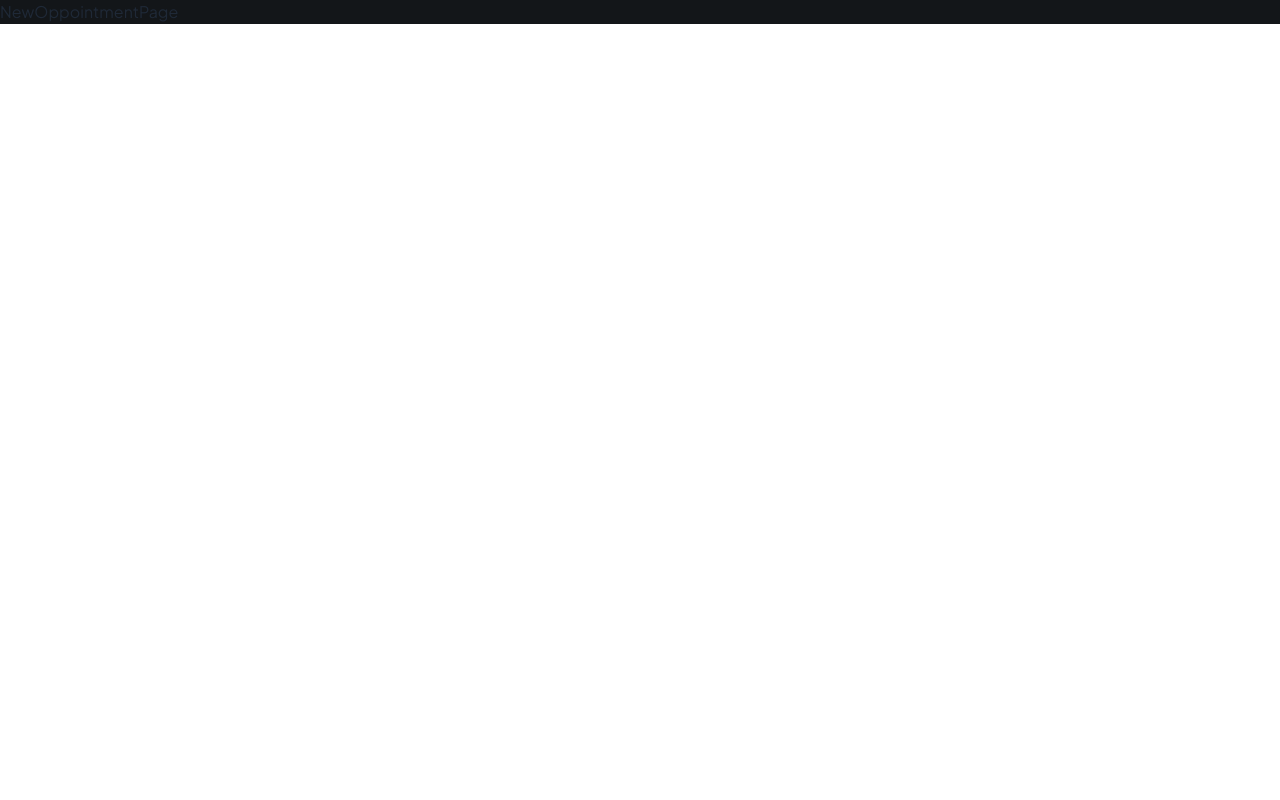
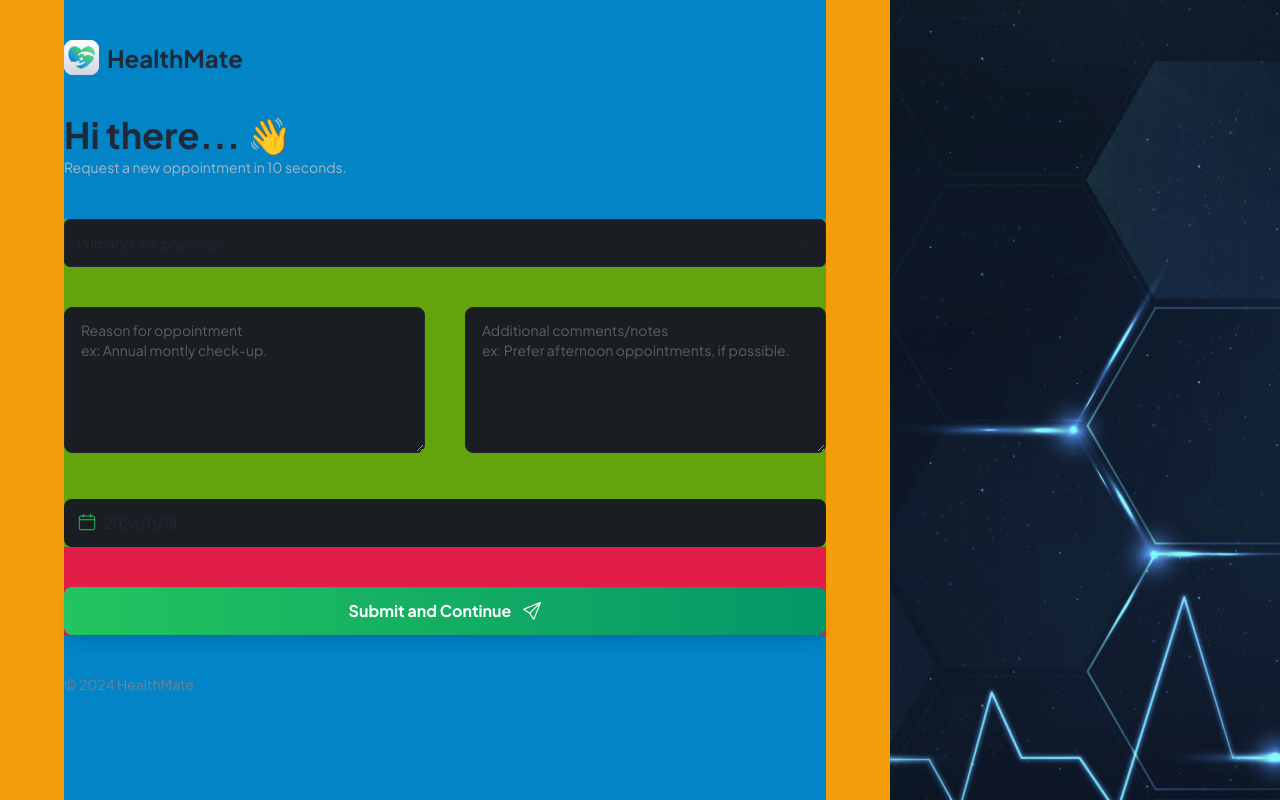
Before and after one commit to andryariadi/health-mate, a Next.js app: page /patients/1/new-oppointment in a window 1280 px wide. Built offline with nearby package versions, Linux system fonts and the light colour scheme.

Commit message:
create and styling oppointment form

```diff
--- a/src/app/patients/[userId]/new-oppointment/page.tsx
+++ b/src/app/patients/[userId]/new-oppointment/page.tsx
@@ -1,5 +1,34 @@
+import OppointmentForm from "@/components/forms/OppointmentForm";
+import Image from "next/image";
+
 const NewOppointmentPage = () => {
-  return <div>NewOppointmentPage</div>;
+  return (
+    <div className="bg-violet-500 max-h-screen h-screen flex">
+      {/* Left */}
+      <section className="bg-amber-500 remove-scrollbar container">
+        <div className="bg-sky-600 sub-container max-w-[860px] flex-1 space-y-10">
+          {/* Logo */}
+          <div className="flex items-center gap-2">
+            <Image src="/logo.svg" alt="logo" width={35} height={35} />
+            <span className="text-2xl font-bold">HealthMate</span>
+          </div>
+
+          <div className="space-y-1">
+            <h1 className="header">Hi there... 👋</h1>
+            <span className="text-14-regular text-dark-700">Request a new oppointment in 10 seconds.</span>
+          </div>
+
+          {/* Form */}
+          <OppointmentForm />
+
+          <p className="copyright">© 2024 HealthMate</p>
+        </div>
+      </section>
+
+      {/* Right */}
+      <Image src="/assets/images/appointment-img.png" height={1000} width={1000} alt="patient" className="side-img max-w-[390px]" />
+    </div>
+  );
 };
 
 export default NewOppointmentPage;
--- /dev/null
+++ b/src/components/forms/OppointmentForm.tsx
@@ -0,0 +1,111 @@
+"use client";
+import { motion } from "framer-motion";
+import { useState } from "react";
+import { BiLoaderCircle } from "react-icons/bi";
+import { BsSend } from "react-icons/bs";
+import { Select, SelectContent, SelectGroup, SelectItem, SelectTrigger, SelectValue } from "../ui/select";
+import Image from "next/image";
+import { Doctors } from "@/constants";
+import TextareaField from "../TextareaField";
+import DatePicker from "react-datepicker";
+import { CiCalendar } from "react-icons/ci";
+import { SubmitHandler, useForm } from "react-hook-form";
+import { zodResolver } from "@hookform/resolvers/zod";
+import { CreateAppointmentSchema } from "@/lib/validation";
+import { z } from "zod";
+
+const OppointmentForm = () => {
+  const [primaryPhysician, setPrimaryPhysician] = useState<string>();
+
+  const [startDate, setStartDate] = useState<Date | null>(new Date());
+
+  const handleScheduleChange = (schedule: Date | null) => {
+    setValue("schedule", schedule ?? new Date());
+    setStartDate(schedule);
+  };
+
+  const handlePrimaryPhysicianChange = (primaryPhysician?: string) => {
+    setValue("primaryPhysician", primaryPhysician ?? "");
+    setPrimaryPhysician(primaryPhysician);
+  };
+
+  const {
+    register,
+    handleSubmit,
+    formState: { errors, isSubmitting },
+    setValue,
+  } = useForm<z.infer<typeof CreateAppointmentSchema>>({
+    resolver: zodResolver(CreateAppointmentSchema),
+  });
+
+  const handleSubmitOppointment: SubmitHandler<z.infer<typeof CreateAppointmentSchema>> = async (data: z.infer<typeof CreateAppointmentSchema>) => {
+    console.log(data, "<---dihandleSubmitOppointment");
+  };
+  return (
+    <form onSubmit={handleSubmit(handleSubmitOppointment)} className="bg-rose-600 space-y-10">
+      {/* Oppointment Field */}
+      <section className="bg-lime-600 grid grid-cols-1 md:grid-cols-2 gap-10">
+        <div className="relative col-span-2">
+          <Select value={primaryPhysician} onValueChange={handlePrimaryPhysicianChange}>
+            <SelectTrigger>
+              <SelectValue placeholder="Primary care physician" />
+            </SelectTrigger>
+            <SelectContent>
+              <SelectGroup>
+                {Doctors.map((doctor, i) => (
+                  <SelectItem key={i} value={doctor.name}>
+                    <div className="flex items-center gap-2 bg-dark-300 border border-gray-700 p-1 rounded-lg">
+                      <Image src={doctor.image} width={32} height={32} alt="doctor" className="rounded-full border border-dark-400" />
+                      <span>{doctor.name}</span>
+                    </div>
+                  </SelectItem>
+                ))}
+              </SelectGroup>
+            </SelectContent>
+          </Select>
+
+          {errors.primaryPhysician && primaryPhysician === undefined && <p className="absolute -bottom-5 text-red-500 text-sm">Care physician is {errors.primaryPhysician.message as string}</p>}
+        </div>
+
+        <div className="relative">
+          <TextareaField id="reason" rows={5} cols={30} placeholder={`Reason for oppointment\nex: Annual montly check-up.`} propsData={{ ...register("reason") }} />
+
+          {errors.reason && <p className="absolute -bottom-5 text-red-500 text-sm">{errors.reason.message as string}</p>}
+        </div>
+
+        <div className="relative">
+          <TextareaField id="note" rows={5} cols={30} placeholder={`Additional comments/notes\nex: Prefer afternoon oppointments, if possible.`} propsData={{ ...register("note") }} />
+
+          {errors.note && <p className="absolute -bottom-5 text-red-500 text-sm">{errors.note.message as string}</p>}
+        </div>
+
+        <div className="relative col-span-2">
+          <DatePicker selected={startDate} onChange={handleScheduleChange} timeInputLabel="Time:" dateFormat="yyyy/MM/dd" showTimeInput wrapperClassName="date-picker" />
+
+          <CiCalendar size={22} className="absolute left-3 top-3 text-green-500" />
+
+          {errors.schedule && startDate === null && <p className="absolute -bottom-5 text-red-500 text-sm">{errors.schedule.message as string}</p>}
+        </div>
+      </section>
+
+      <motion.button
+        type="submit"
+        disabled={isSubmitting}
+        className="w-full py-3 px-4 bg-gradient-to-r from-green-500 to-emerald-600 text-white font-bold rounded-lg shadow-lg hover:from-green-600 hover:to-emerald-700 transition-all duration-300 flex items-center justify-center gap-3"
+        whileHover={{ scale: 1.01 }}
+        whileTap={{ scale: 0.95 }}
+      >
+        {isSubmitting ? (
+          <BiLoaderCircle size={22} className="animate-spin mx-auto" />
+        ) : (
+          <>
+            <span>Submit and Continue</span>
+            <BsSend size={18} />
+          </>
+        )}
+      </motion.button>
+    </form>
+  );
+};
+
+export default OppointmentForm;
--- a/src/lib/validation.ts
+++ b/src/lib/validation.ts
@@ -57,7 +57,7 @@ export const CreateAppointmentSchema = z.object({
   schedule: z.coerce.date(),
   reason: z.string().min(2, "Reason must be at least 2 characters").max(500, "Reason must be at most 500 characters"),
   note: z.string().optional(),
-  cancellationReason: z.string().optional(),
+  // cancellationReason: z.string().optional(),
 });
 
 export const ScheduleAppointmentSchema = z.object({
```
